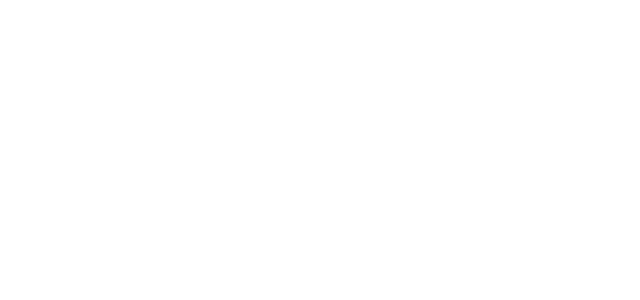
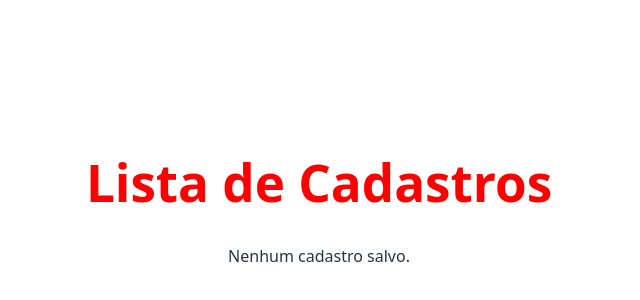
Before and after one commit to diogoko/projeto-React.TS, a React (Vite) app: page /lista-cadastros in a window 1280 px wide. Before the commit this address had no page. Shown: the part 198-498 px from the top of the page, without its empty margins (321-961 px from the left). Built offline with nearby package versions, Linux system fonts and the light colour scheme.

Commit message:
Adiciona página de listagem de cadastro

```diff
--- /dev/null
+++ b/src/hooks/UseListaCadastros.ts
@@ -0,0 +1,25 @@
+import { useEffect, useState } from 'react';
+import { FormFields } from '../models/Cadastros';
+
+const lista = "cadastros";
+
+const useListaCadastros = () => {
+    const [cadastros, setCadastros] = useState<FormFields[]>([]);
+
+    useEffect(() => {
+        const data = localStorage.getItem(lista);
+        if (data) {
+            setCadastros(JSON.parse(data));
+        }
+    }, []);
+
+    const incluirCadastro = (data: FormFields) => {
+        const novosCadastros = [...cadastros, data];
+        setCadastros(novosCadastros);
+        localStorage.setItem(lista, JSON.stringify(novosCadastros));
+    }
+
+    return { cadastros, incluirCadastro };
+}
+
+export default useListaCadastros;
--- /dev/null
+++ b/src/models/Cadastros.ts
@@ -0,0 +1,9 @@
+import { z } from 'zod';
+
+export const schema = z.object({
+    nome: z.string().min(1, "Nome é necessário"),
+    idade: z.number().min(1, "Idade é necessária"),
+    uf: z.string().min(2, "UF é necessário"),
+});
+
+export type FormFields = z.infer<typeof schema>;
--- a/src/pages/Form3.tsx
+++ b/src/pages/Form3.tsx
@@ -1,51 +1,32 @@
-import Header from "../components/Header";
-import { SubmitHandler, useForm } from "react-hook-form";
-import { z } from "zod";
-import { zodResolver } from "@hookform/resolvers/zod";
-import useEstados from "./UFs";
-import { useEffect, useState } from "react";
-
-const schema = z.object({
-  nome: z.string().min(1, "Nome é necessário"),
-  idade: z.number().min(1, "Idade é necessária"),
-  uf: z.string().min(2, "UF é necessário"),
-});
-
-type FormFields = z.infer<typeof schema>;
-
-const lista = "cadastros";
+import { zodResolver } from '@hookform/resolvers/zod';
+import { SubmitHandler, useForm } from 'react-hook-form';
+import Header from '../components/Header';
+import useEstados from './UFs';
+import { FormFields, schema } from '../models/Cadastros';
+import useListaCadastros from '../hooks/UseListaCadastros';
 
 const Form3 = () => {
   const { estados } = useEstados();
-  const [cadastros, setCadastros] = useState<FormFields[]>([]);
 
   const {
     register,
     handleSubmit,
     setError,
-    formState: { errors, isSubmitting },
+    formState: { errors, isSubmitting }
   } = useForm<FormFields>({
-    resolver: zodResolver(schema),
+    resolver: zodResolver(schema)
   });
 
-  useEffect(() => {
-    const data = localStorage.getItem(lista);
-    if (data) {
-      setCadastros(JSON.parse(data));
-    }
-  }, []);
+  const { cadastros, incluirCadastro } = useListaCadastros();
 
   const onSubmit: SubmitHandler<FormFields> = async (data) => {
     try {
       await new Promise((resolve) => setTimeout(resolve, 1000));
 
-      const novosCadastros = [...cadastros, data];
-      setCadastros(novosCadastros);
-      localStorage.setItem(lista, JSON.stringify(novosCadastros));
-
+      incluirCadastro(data);
     } catch (error) {
-      setError("nome", {
-        message: "Este nome já está em uso",
+      setError('nome', {
+        message: 'Este nome já está em uso'
       });
     }
   };
@@ -62,25 +43,29 @@
             <div>
               <label>
                 Nome:
-                <input {...register("nome")} type="text" placeholder="nome" />
-                {errors.nome && <div className="text-red-500">{errors.nome.message}</div>}
+                <input {...register('nome')} type="text" placeholder="nome" />
+                {errors.nome && (
+                  <div className="text-red-500">{errors.nome.message}</div>
+                )}
               </label>
             </div>
             <div>
               <label>
                 Idade:
                 <input
-                  {...register("idade", { valueAsNumber: true })}
+                  {...register('idade', { valueAsNumber: true })}
                   type="number"
                   placeholder="idade"
                 />
-                {errors.idade && <div className="text-red-500">{errors.idade.message}</div>}
+                {errors.idade && (
+                  <div className="text-red-500">{errors.idade.message}</div>
+                )}
               </label>
             </div>
             <div>
               <label>
                 UF:
-                <select {...register("uf")}>
+                <select {...register('uf')}>
                   <option value="">Selecione</option>
                   {estados.map((estado) => (
                     <option key={estado.sigla} value={estado.sigla}>
@@ -88,11 +73,15 @@
                     </option>
                   ))}
                 </select>
-                {errors.uf && <div className="text-red-500">{errors.uf.message}</div>}
+                {errors.uf && (
+                  <div className="text-red-500">{errors.uf.message}</div>
+                )}
               </label>
             </div>
             <button disabled={isSubmitting}>Salvar Cadastro</button>
-            {errors.root && <div className="text-red-500">{errors.root.message}</div>}
+            {errors.root && (
+              <div className="text-red-500">{errors.root.message}</div>
+            )}
           </fieldset>
         </form>
 
@@ -104,8 +93,8 @@
             <ul className="mt-2">
               {cadastros.map((item, index) => (
                 <li key={index} className="mb-2">
-                  <strong>Nome:</strong> {item.nome}, <strong>Idade:</strong> {item.idade},{" "}
-                  <strong>UF:</strong> {item.uf}
+                  <strong>Nome:</strong> {item.nome}, <strong>Idade:</strong>{' '}
+                  {item.idade}, <strong>UF:</strong> {item.uf}
                 </li>
               ))}
             </ul>
--- a/src/pages/Home.tsx
+++ b/src/pages/Home.tsx
@@ -1,25 +1,30 @@
 import './Home.css';
 
-import {useState} from "react";
-import Header from "../components/Header";
-import {Link} from "react-router-dom";
+import { useState } from 'react';
+import Header from '../components/Header';
+import { Link } from 'react-router-dom';
 
 function Home() {
-
   const [contador, setContador] = useState<number>(0);
 
-  function btnClick(){
+  function btnClick() {
     setContador(contador + 1);
   }
 
   return (
     <>
-      <Header title= "Hello New World"/>
+      <Header title="Hello New World" />
       <button onClick={btnClick}>Click Me</button>
       <p>{contador} cliques!</p>
-      <Link to="/cadastro">Cadastrar Cliente</Link>
+
+      <div>
+        <Link to="/cadastro">Cadastrar Cliente</Link>
+      </div>
+      <div>
+        <Link to="/lista-cadastros">Lista de Clientes</Link>
+      </div>
     </>
-  )
+  );
 }
 
-export default Home
+export default Home;
--- /dev/null
+++ b/src/pages/ListaCadastros.tsx
@@ -0,0 +1,26 @@
+import useListaCadastros from '../hooks/UseListaCadastros';
+
+const ListaCadastros = () => {
+  const { cadastros } = useListaCadastros();
+
+  return (
+    <div>
+      <h1>Lista de Cadastros</h1>
+
+      {cadastros.length === 0 ? (
+        <p>Nenhum cadastro salvo.</p>
+      ) : (
+        <ul className="mt-2">
+          {cadastros.map((item, index) => (
+            <li key={index} className="mb-2">
+              <strong>Nome:</strong> {item.nome}, <strong>Idade:</strong>{' '}
+              {item.idade}, <strong>UF:</strong> {item.uf}
+            </li>
+          ))}
+        </ul>
+      )}
+    </div>
+  );
+};
+
+export default ListaCadastros;
--- a/src/pages/Router.tsx
+++ b/src/pages/Router.tsx
@@ -1,6 +1,7 @@
 import { Route, Routes, BrowserRouter } from "react-router-dom";
 import Home from "./Home.tsx";
 import Form3 from "./Form3";
+import ListaCadastros from './ListaCadastros.tsx';
 
 function Router(){
 
@@ -9,6 +10,7 @@
             <Routes>
                 <Route path="/" element={<Home />} />
                 <Route path="/cadastro" element={<Form3 />} />
+                <Route path="/lista-cadastros" element={<ListaCadastros />} />
             </Routes>
         </BrowserRouter>
     )
```
